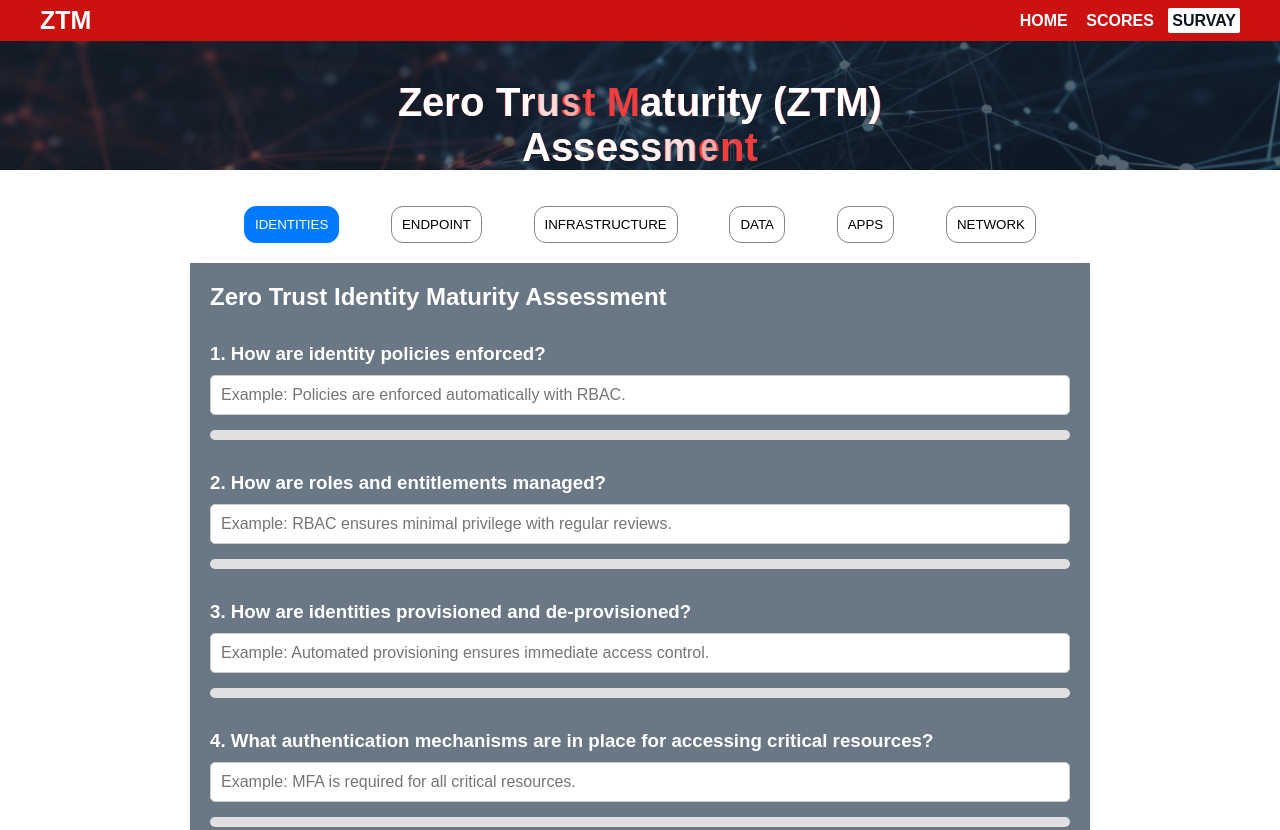
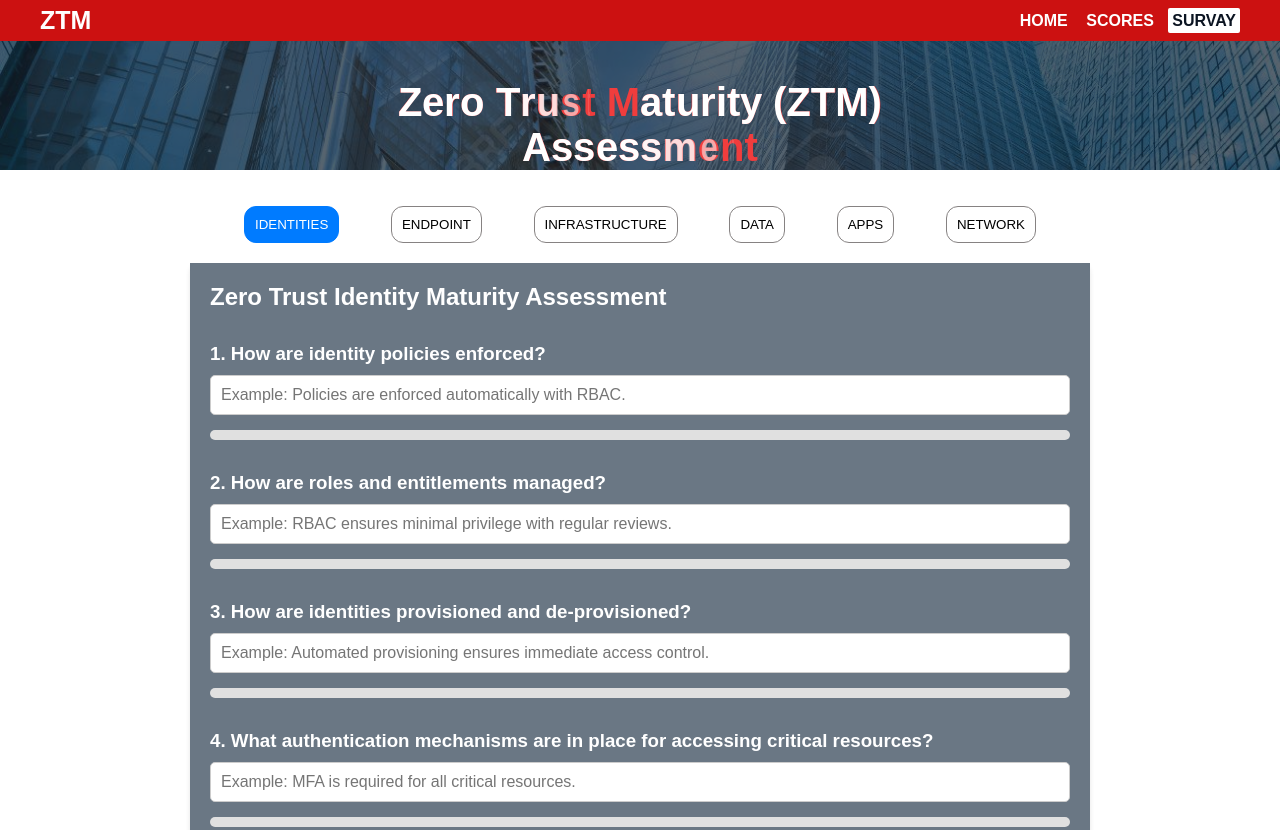
Before and after one commit to oyeniyi123/zerotrustmatuarity1, a plain HTML site: page survay.html in a window 1280 px wide. Shown: the top 830 px of the page. Drawn offline with nearby package versions, Linux system fonts and the light colour scheme.

Commit message:
Update survay.css

```diff
--- a/css/survay.css
+++ b/css/survay.css
@@ -56,7 +56,7 @@ body {
 
 /* dashbord head */
 .Dashboard-head{
-    background:url("../img/home2.jpg") no-repeat;
+    background:url("../img/first.jpg") no-repeat;
     background-position: center;
     background-size: cover;
     position: relative;
```
